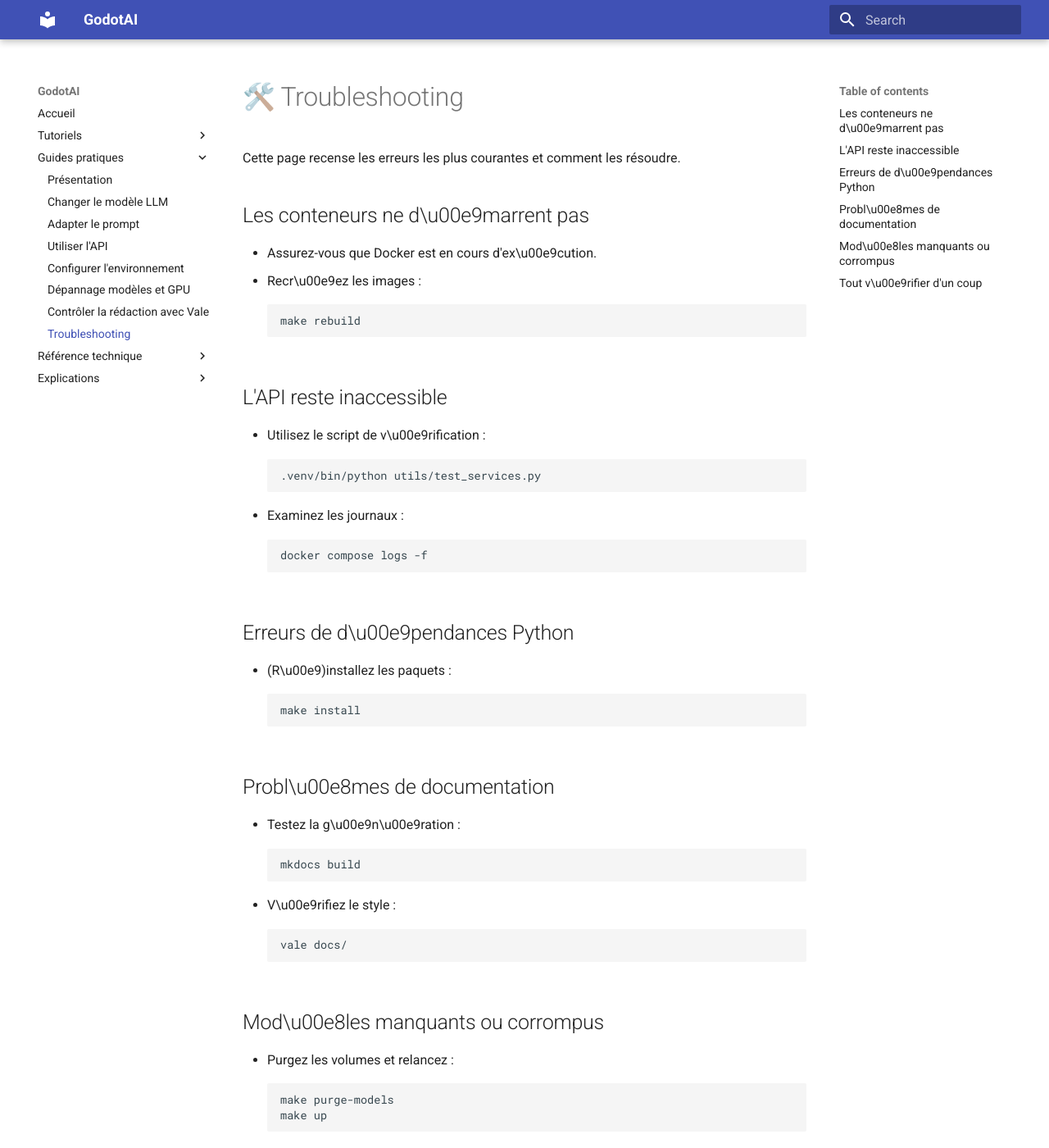
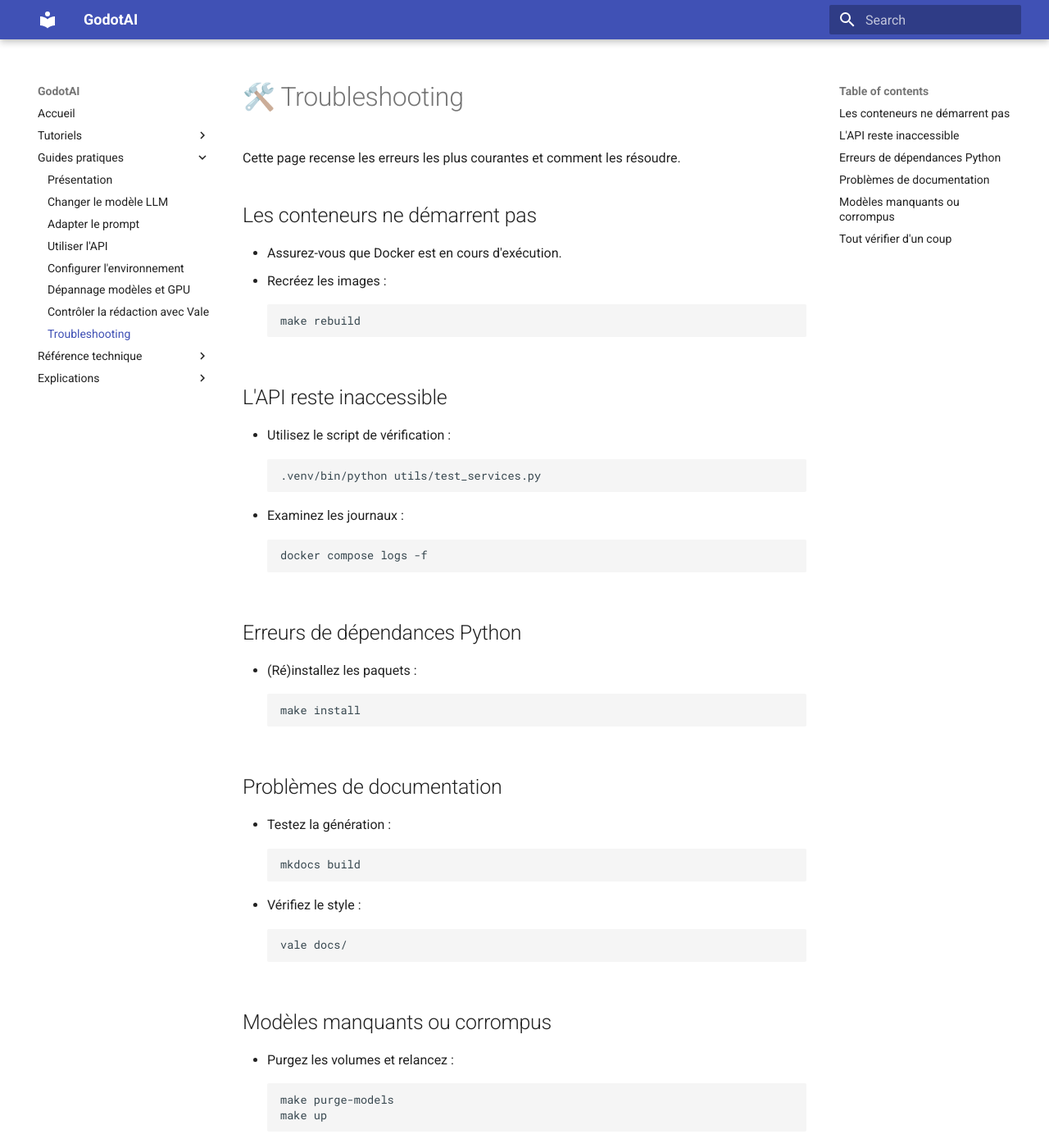
Before and after one commit to EZPK/GodotAI, an MkDocs documentation site: the page built from docs/guides/troubleshooting.md, in a window 1280 px wide and 1400 px high. Shown: the whole window at 82% size. Built offline with MkDocs 1.6.1 and Material for MkDocs 9.7.7, drawn with Linux system fonts in a browser that asks for light colours; some of the changed text lies outside the part shown.

Commit message:
Fix accent encoding and cleanup troubleshooting guide

````diff
--- a/docs/guides/troubleshooting.md
+++ b/docs/guides/troubleshooting.md
@@ -2,17 +2,17 @@
 
 Cette page recense les erreurs les plus courantes et comment les résoudre.
 
-## Les conteneurs ne d\u00e9marrent pas
+## Les conteneurs ne démarrent pas
 
-- Assurez-vous que Docker est en cours d'ex\u00e9cution.
-- Recr\u00e9ez les images :
+- Assurez-vous que Docker est en cours d'exécution.
+- Recréez les images :
   ```bash
   make rebuild
   ```
 
 ## L'API reste inaccessible
 
-- Utilisez le script de v\u00e9rification :
+- Utilisez le script de vérification :
   ```bash
   .venv/bin/python utils/test_services.py
   ```
@@ -21,25 +21,25 @@ Cette page recense les erreurs les plus courantes et comment les résoudre.
   docker compose logs -f
   ```
 
-## Erreurs de d\u00e9pendances Python
+## Erreurs de dépendances Python
 
-- (R\u00e9)installez les paquets :
+- (Ré)installez les paquets :
   ```bash
   make install
   ```
 
-## Probl\u00e8mes de documentation
+## Problèmes de documentation
 
-- Testez la g\u00e9n\u00e9ration :
+- Testez la génération :
   ```bash
   mkdocs build
   ```
-- V\u00e9rifiez le style :
+- Vérifiez le style :
   ```bash
   vale docs/
   ```
 
-## Mod\u00e8les manquants ou corrompus
+## Modèles manquants ou corrompus
 
 - Purgez les volumes et relancez :
   ```bash
@@ -47,9 +47,9 @@ Cette page recense les erreurs les plus courantes et comment les résoudre.
   make up
   ```
 
-## Tout v\u00e9rifier d'un coup
+## Tout vérifier d'un coup
 
-- Lancez toutes les v\u00e9rifications :
+- Lancez toutes les vérifications :
   ```bash
   make universe
   ```
````
Also changed, not shown: docs/explications/godot.md (+1 -1 lines).
